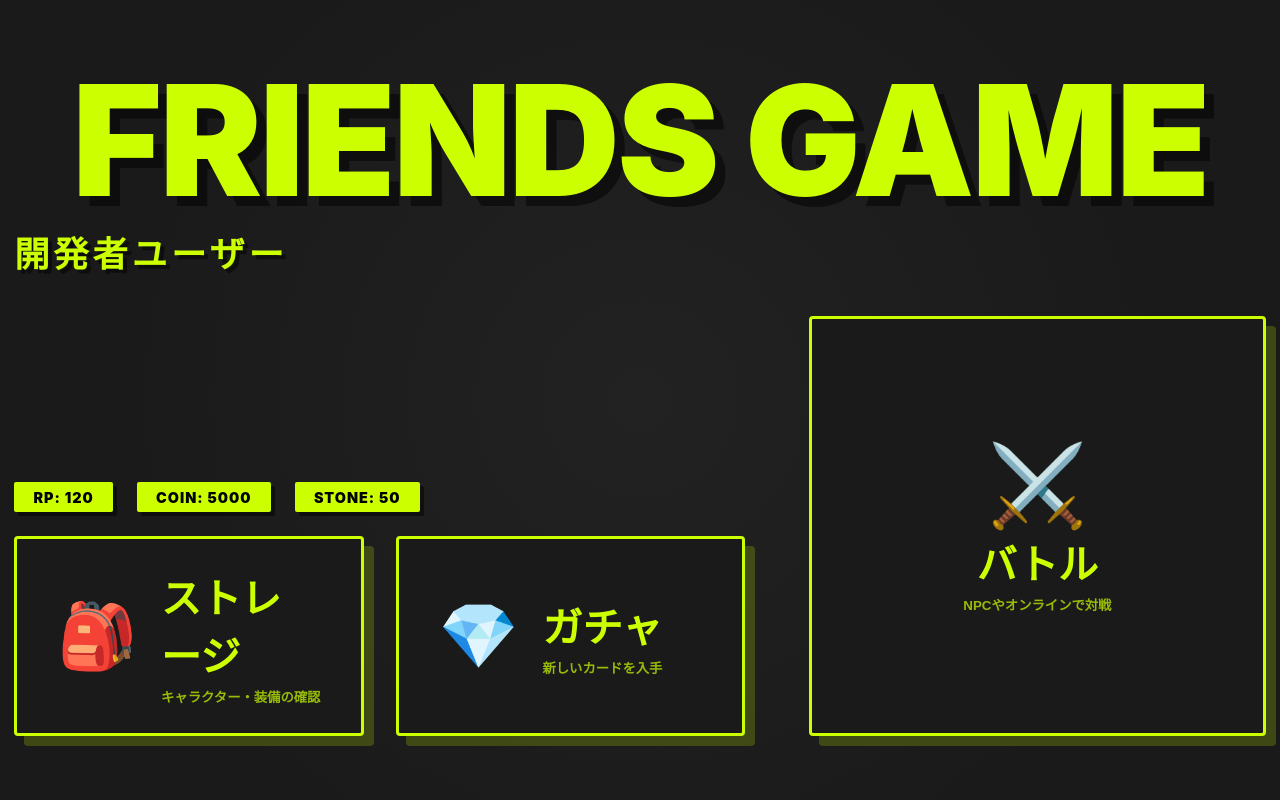
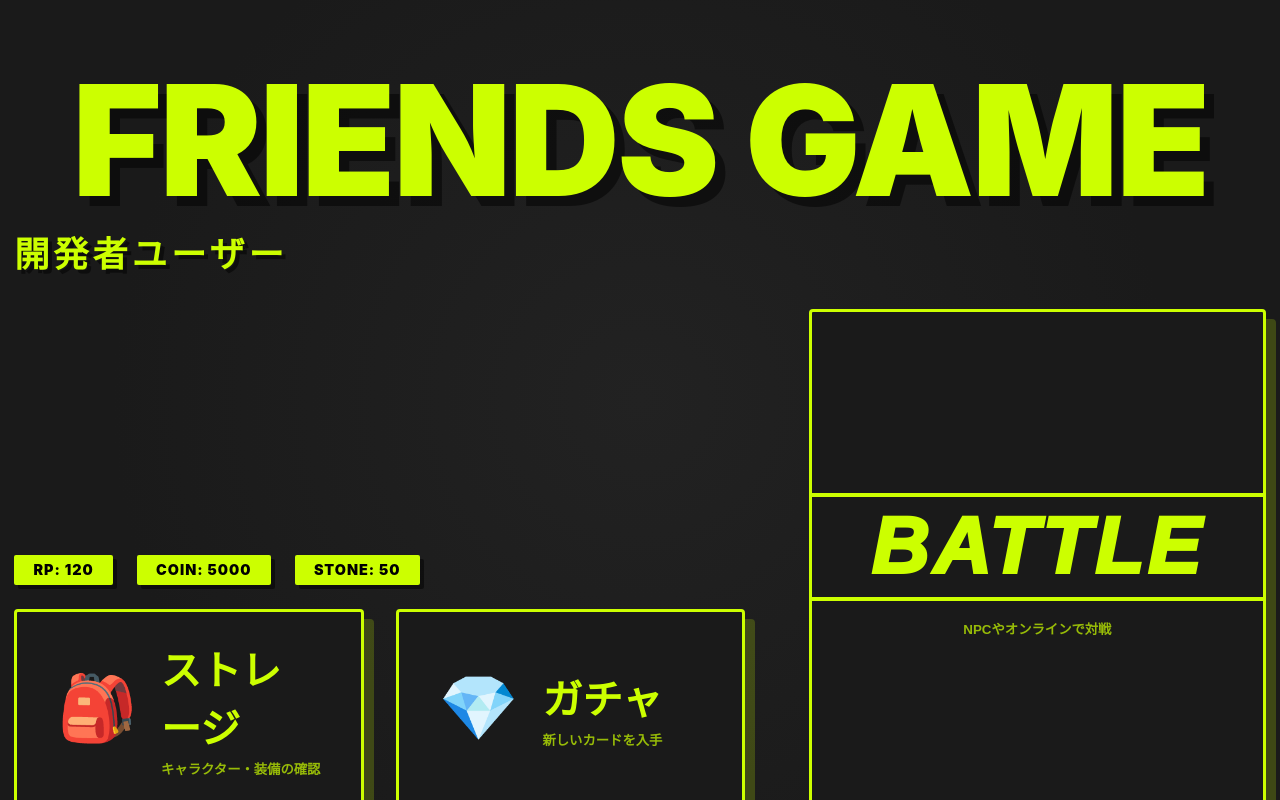
Before and after one commit to shii-park/friends_frontend, a React (Vite) app: page /home in a window 1280 px wide. Built offline with nearby package versions, Linux system fonts and the light colour scheme.

Commit message:
Update: ホーム画面のBATTLEボタンにリッチなホバーエフェクトを追加

```diff
--- a/src/App.css
+++ b/src/App.css
@@ -238,13 +238,15 @@ body {
 }
 
 .home-menu {
-  margin-top: auto;
+  flex: 1; /* 残りのスペースをすべて使う */
+  margin-top: 2rem;
   width: 100%;
   display: grid;
-  grid-template-columns: 1.6fr 1fr; /* Make right side (Battle) smaller */
+  grid-template-columns: 1.6fr 1fr;
   gap: 4rem;
-  align-items: flex-end;
+  align-items: stretch; /* 子供を縦一杯に伸ばす */
   padding: 0;
+  min-height: 0; /* flex内のグリッド崩れ防止 */
 }
 
 .home-menu-left {
@@ -252,6 +254,7 @@ body {
   flex-direction: column;
   align-items: flex-start;
   width: 100%;
+  justify-content: flex-end; /* 左側のコンテンツは下に寄せる */
 }
 
 .home-menu-cards-row {
@@ -263,7 +266,7 @@ body {
 
 .home-menu-right {
   display: flex;
-  align-items: flex-end;
+  align-items: stretch;
   width: 100%;
 }
 
@@ -290,26 +293,76 @@ body {
 
 .menu-card.square {
   width: 100%;
-  height: auto;
-  aspect-ratio: 1 / 1;
-  max-height: 420px;
+  height: auto; /* stretchによって自動で伸びる */
+  min-height: 500px;
   flex-direction: column;
   padding: 40px;
+  justify-content: center;
+}
+
+.menu-card.square .menu-icon {
+  font-size: 8rem; /* アイコンをさらに巨大に */
+  margin-bottom: 1rem;
+}
+
+.menu-card.square .menu-label {
+  font-size: 5rem;
+  margin: 1.5rem 0;
+  line-height: 1.1;
+  letter-spacing: 4px;
+  text-transform: uppercase;
+  font-weight: 950;
+  font-style: italic;
+  position: relative;
+  z-index: 1;
+  width: 100%;
+  display: flex;
+  justify-content: center;
+  align-items: center;
+  transition: all 0.3s ease; /* アニメーション追加 */
+}
+
+/* ホバー時の背景塗りつぶし用擬似要素 */
+.menu-card.square .menu-label::after {
+  content: '';
+  position: absolute;
+  left: -40px;
+  right: -40px;
+  top: -10px;
+  bottom: -10px;
+  background: transparent; /* 通常時は透明 */
+  z-index: -1;
+  transition: all 0.3s ease;
+  border-top: 4px solid var(--primary); /* 上の線 */
+  border-bottom: 4px solid var(--primary); /* 下の線 */
+}
+
+/* 以前の before/after は after に統合したので削除 */
+.menu-card.square .menu-label::before {
+  display: none;
+}
+
+/* ホバー時の変化 */
+.menu-card.square:hover .menu-label {
+  color: #000; /* 文字を黒に */
+}
+
+.menu-card.square:hover .menu-label::after {
+  background: var(--primary); /* 背景をライム色に */
 }
 
 .menu-card:hover {
-  transform: scale(1.05) rotate(-2deg);
+  transform: scale(1.05); /* 回転を削除し、拡大のみに */
   box-shadow: 15px 15px 0px var(--primary) !important;
   z-index: 10;
 }
 
 .menu-card.landscape:hover {
-  transform: scale(1.05) rotate(-2deg);
+  transform: scale(1.05);
 }
 
-/* rotate-right is not explicitly used now but kept for consistency if needed */
 .menu-card.square:hover {
-  transform: scale(1.05) rotate(2deg);
+  transform: scale(1.05);
 }
 
 .menu-text {
--- a/src/pages/Home.tsx
+++ b/src/pages/Home.tsx
@@ -57,8 +57,7 @@ const Home: React.FC = () => {
               className="menu-card square"
               onClick={() => navigate('/battle-select', { state: { from: '/home' } })}
             >
-              <span className="menu-icon">⚔️</span>
-              <h2 className="menu-label">バトル</h2>
+              <h2 className="menu-label">BATTLE</h2>
               <p className="menu-desc">NPCやオンラインで対戦</p>
             </button>
           </div>
```
